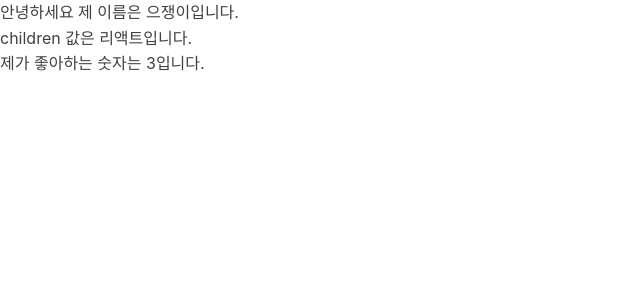
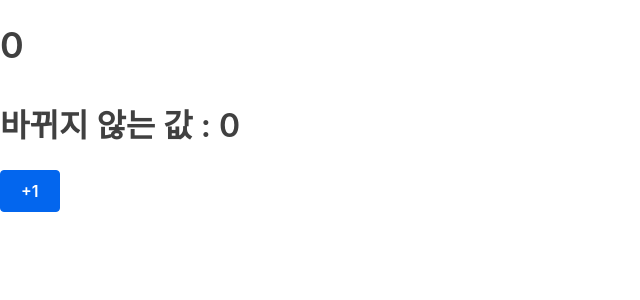
Before and after one commit to jrucl2d/React, a React (Create React App) app in the folder book/chapter2/: page / in a window 1280 px wide. Shown: the top 300 px of the page, without its empty margins (0-640 px from the left). Built offline with nearby package versions, Linux system fonts and the light colour scheme.

Commit message:
using state in Class component

```diff
--- a/book/chapter2/src/App.js
+++ b/book/chapter2/src/App.js
@@ -1,14 +1,16 @@
 import React from "react";
 import "./App.css";
-import MyComponent from "./MyComponent";
+// import MyComponent from "./MyComponent";
+import Counter from "./Counter";
 
 const App = () => {
   // return <MyComponent name="React" />;
   // return <MyComponent />; // defaultProps 값이 사용됨
   return (
-    <MyComponent name="으쟁이" favoriteNumber={3}>
-      리액트
-    </MyComponent>
+    <Counter />
+    // <MyComponent name="으쟁이" favoriteNumber={3}>
+    //   리액트
+    // </MyComponent>
   ); // props.children으로 표시
 };
 
--- /dev/null
+++ b/book/chapter2/src/Counter.js
@@ -0,0 +1,58 @@
+import React, { Component } from "react";
+
+class Counter extends Component {
+  //   constructor(props) {
+  //     super(props);
+  //     this.state = {
+  //       number: 0,
+  //       fixedNumber: 0,
+  //     };
+  //   }
+  // 위처럼 귀찮게 할 필요 없음
+  state = {
+    number: 0,
+    fixedNumber: 0,
+  };
+
+  render() {
+    const { number, fixedNumber } = this.state;
+    return (
+      <div>
+        <h1>{number}</h1>
+        <h2>바뀌지 않는 값 : {fixedNumber}</h2>
+        <button
+          onClick={() => {
+            // setState는 비동기적으로 작동하므로 그냥 setState 두 번 쓴다고 2씩 커지지 않는다.
+            // 그래서 이전 state인 prevState 안의 number + 1을 해주면 2씩 커진다
+            this.setState((prevState) => {
+              return {
+                number: prevState.number + 1, // 여기는 return이라는 단어를 써서 리턴
+              };
+            });
+
+            // 화살표 함수에서 바로 객체를 반환하므로 ({})의 형태
+            // setState 두 번째 인자에 콜백을 넣어주면 끝나고 실행됨
+            this.setState(
+              (prevState) => ({
+                number: prevState.number + 1,
+              }),
+              () => {
+                console.log("방금 두 번재 setState가 호출되었음");
+                console.log(this.state);
+              }
+            );
+          }}
+
+          //   onClick={() => {
+          //     // this.setState를 사용하여 state에 새로운 값을 넣을 수 있습니다.
+          //     this.setState({ number: number + 1 });
+          //   }}
+        >
+          +1
+        </button>
+      </div>
+    );
+  }
+}
+
+export default Counter;
```
